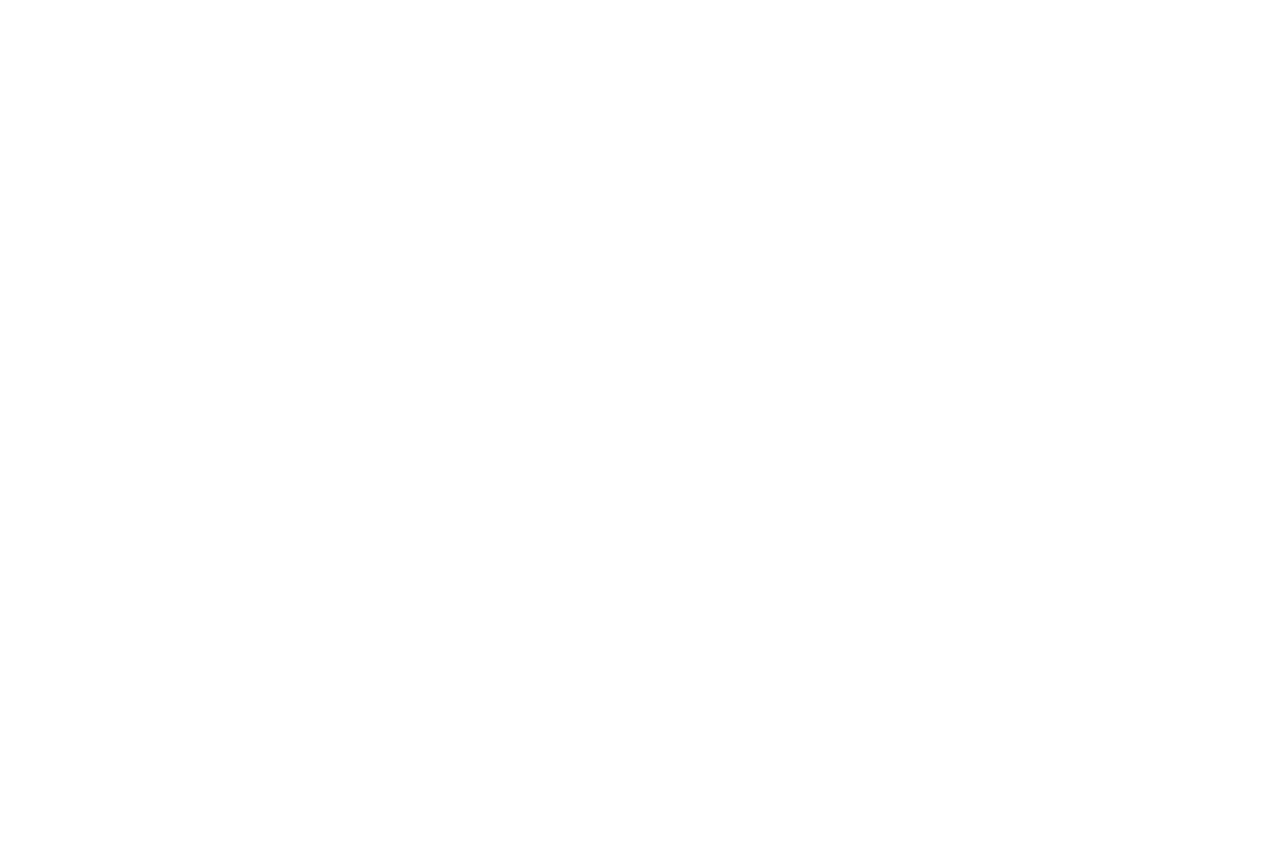
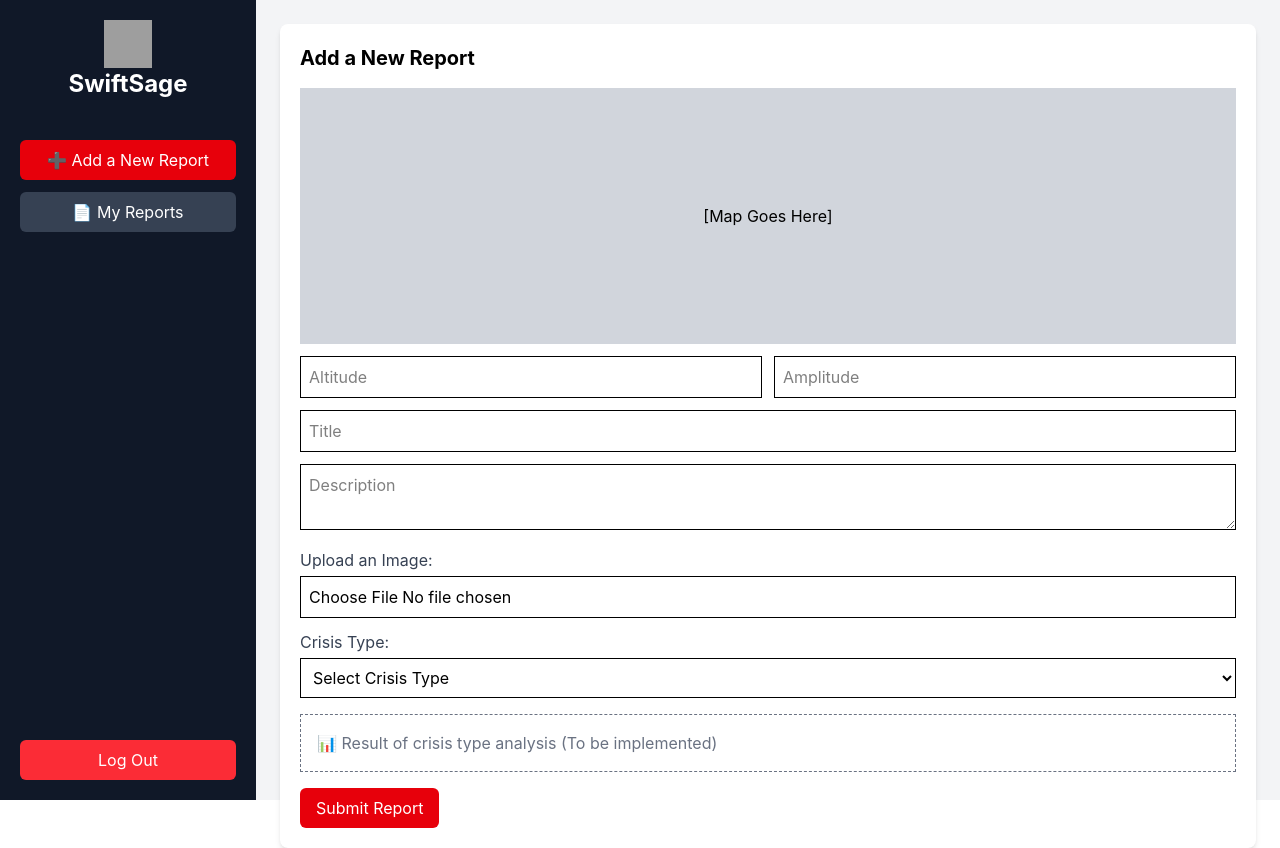
Before and after one commit to mustafaxv7/PFE_2025_SwiftSage, a React (Vite) app in the folder client/: page /dashboard/add-report in a window 1280 px wide. Before the commit this address had no page. Before the commit the page ends 800 px from the top, so only its background shows below. Built offline with nearby package versions, Linux system fonts and the light colour scheme; grey boxes are pictures that could not be loaded.

Commit message:
Added the Dashboard

```diff
--- a/client/package.json
+++ b/client/package.json
@@ -15,6 +15,7 @@
     "express": "^4.21.2",
     "helmet": "^8.1.0",
     "jsonwebtoken": "^9.0.2",
+    "lucide-react": "^0.485.0",
     "pfe_2025_swiftsage": "file:..",
     "react": "^19.0.0",
     "react-dom": "^19.0.0",
--- a/client/src/App.jsx
+++ b/client/src/App.jsx
@@ -1,7 +1,10 @@
 import { BrowserRouter as Router, Routes, Route } from "react-router-dom";
-import LandingPage from "./landingpage/LandingPage";
+import LoginForm from "./components/auth/LoginForm";
 import SignupForm from "./components/auth/SignupForm";
-import LoginForm from "./components/auth/LoginForm.jsx";
+import Dashboard from "./components/dashboard/Dashboard";
+import AddReport from "./components/dashboard/AddReport";
+import MyReports from "./components/dashboard/MyReports";
+import LandingPage from "./components//landingpage/LandingPage.jsx";
 
 function App() {
     return (
@@ -9,8 +12,11 @@ function App() {
             <Routes>
                 <Route path="/" element={<LandingPage />} />
                 <Route path="/signup" element={<SignupForm />} />
-                <Route path="/login" element={<LoginForm/>} />
-
+                <Route path={"/login"} element={<LoginForm />} />
+                <Route path="/dashboard" element={<Dashboard />}>
+                    <Route path="add-report" element={<AddReport />} />
+                    <Route path="my-reports" element={<MyReports />} />
+                </Route>
             </Routes>
         </Router>
     );
--- /dev/null
+++ b/client/src/components/dashboard/AddReport.jsx
@@ -0,0 +1,98 @@
+import {useState} from "react";
+
+const AddReport = () => {
+    const [formData, setFormData] = useState({
+        lat: "",
+        lng: "",
+        altitude: "",
+        amplitude: "",
+        title: "",
+        description: "",
+        crisisType: "",
+        image: null
+    });
+
+    const handleChange = (e) => {
+        setFormData({...formData, [e.target.name]: e.target.value});
+    };
+
+    const handleImageUpload = (e) => {
+        const file = e.target.files[0];
+        setFormData({...formData, image: file});
+    };
+
+    return (
+        <div className="p-5 bg-white rounded-lg shadow-md">
+            <h2 className="text-xl font-bold mb-4">Add a New Report</h2>
+            <div className="w-full h-64 bg-gray-300 flex items-center justify-center">
+                [Map Goes Here]
+            </div>
+
+            <div className="grid grid-cols-2 gap-3 mt-3">
+                <input
+                    type="text"
+                    name="altitude"
+                    placeholder="Altitude"
+                    className="w-full p-2 border"
+                    value={formData.altitude}
+                    onChange={handleChange}
+                />
+                <input
+                    type="text"
+                    name="amplitude"
+                    placeholder="Amplitude"
+                    className="w-full p-2 border"
+                    value={formData.amplitude}
+                    onChange={handleChange}
+                />
+            </div>
+            <input
+                type="text"
+                name="title"
+                placeholder="Title"
+                className="w-full p-2 border mt-3"
+                value={formData.title}
+                onChange={handleChange}
+            />
+            <textarea
+                name="description"
+                placeholder="Description"
+                className="w-full p-2 border mt-3"
+                value={formData.description}
+                onChange={handleChange}
+            ></textarea>
+            <div className="mt-3">
+                <label className="block text-gray-700">Upload an Image:</label>
+                <input
+                    type="file"
+                    accept="image/*"
+                    onChange={handleImageUpload}
+                    className="mt-1 p-2 border w-full"
+                />
+            </div>
+            <div className="mt-3">
+                <label className="block text-gray-700">Crisis Type:</label>
+                <select
+                    name="crisisType"
+                    value={formData.crisisType}
+                    onChange={handleChange}
+                    className="w-full p-2 border mt-1"
+                >
+                    <option value="">Select Crisis Type</option>
+                    <option value="seisme">Séisme</option>
+                    <option value="inondation">Inondation</option>
+                    <option value="feu_industriel">Feu Industriel</option>
+                    <option value="feu_de_foret ">Feu de foret</option>
+                </select>
+            </div>
+            <div className="mt-4 p-4 border border-dashed text-gray-500">
+                <p>📊 Result of crisis type analysis (To be implemented)</p>
+            </div>
+            <button className="mt-4 px-4 py-2 bg-red-600 text-white rounded-md">
+                Submit Report
+            </button>
+        </div>
+    );
+};
+
+export default AddReport;
--- /dev/null
+++ b/client/src/components/dashboard/Dashboard.jsx
@@ -0,0 +1,41 @@
+
+import { useState, useEffect } from "react";
+import { Outlet } from "react-router-dom";
+import { Menu } from "lucide-react";
+import Sidebar from "./Sidebar";
+
+const Dashboard = () => {
+    const [isSidebarOpen, setIsSidebarOpen] = useState(true);
+    const [isMobile, setIsMobile] = useState(window.innerWidth < 768);
+
+    useEffect(() => {
+        const handleResize = () => {
+            setIsMobile(window.innerWidth < 768);
+            setIsSidebarOpen(window.innerWidth >= 768);
+        };
+
+        window.addEventListener("resize", handleResize);
+        return () => window.removeEventListener("resize", handleResize);
+    }, []);
+
+    return (
+        <div className="flex h-screen w-full">
+            {isSidebarOpen && <Sidebar />}
+
+            {isMobile && !isSidebarOpen && (
+                <button
+                    className="absolute top-4 left-4 z-50 bg-gray-800 text-white p-2 rounded-md"
+                    onClick={() => setIsSidebarOpen(true)}
+                >
+                    <Menu size={24} />
+                </button>
+            )}
+
+            <div className="ml-64 p-6 flex-1 min-h-screen bg-gray-100 transition-all">
+                <Outlet />
+            </div>
+        </div>
+    );
+};
+
+export default Dashboard;
--- /dev/null
+++ b/client/src/components/dashboard/MyReports.jsx
@@ -0,0 +1,22 @@
+const MyReports = () => {
+    const reports = [
+        { id: 1, title: "Flood in Nairobi", date: "March 10, 2025" },
+        { id: 2, title: "Earthquake in Mexico", date: "March 15, 2025" }
+    ];
+
+    return (
+        <div className="p-5 bg-white rounded-lg shadow-md">
+            <h2 className="text-xl font-bold mb-4">My Reports</h2>
+
+            <ul>
+                {reports.map(report => (
+                    <li key={report.id} className="p-3 border-b">
+                        <strong>{report.title}</strong> - {report.date}
+                    </li>
+                ))}
+            </ul>
+        </div>
+    );
+};
+
+export default MyReports;
--- /dev/null
+++ b/client/src/components/dashboard/Sidebar.jsx
@@ -0,0 +1,37 @@
+import { useNavigate } from "react-router-dom";
+import Logo from "../../assets/Logo.jpg";
+
+const Sidebar = () => {
+    const navigate = useNavigate();
+
+    const handleLogout = () => {
+        localStorage.removeItem("authToken");
+        navigate("/", { replace: true });
+    };
+
+    return (
+        <div className="w-64 h-screen bg-gray-900 text-white flex flex-col p-5 fixed">
+
+            <div className="mb-10 text-center">
+                <img src={Logo} alt="Logo" className="w-12 h-12 mx-auto" />
+                <h1 className="text-2xl font-bold">SwiftSage</h1>
+            </div>
+
+            <button className="mb-3 px-4 py-2 bg-red-600 rounded-md hover:bg-red-700" onClick={() => navigate("/dashboard/add-report")}>
+                ➕ Add a New Report
+            </button>
+
+            <button className="mb-3 px-4 py-2 bg-gray-700 rounded-md hover:bg-gray-600" onClick={() => navigate("/dashboard/my-reports")}>
+                📄 My Reports
+            </button>
+
+            <div className="mt-auto">
+                <button className="w-full px-4 py-2 bg-red-500 rounded-md hover:bg-red-700" onClick={handleLogout}>
+                    Log Out
+                </button>
+            </div>
+        </div>
+    );
+};
+
+export default Sidebar;
--- a/client/src/layout/Navbar.jsx
+++ b/client/src/components/layout/Navbar.jsx
@@ -1,5 +1,5 @@
 import { Link } from "react-router-dom";
-import Logo from "../assets/Logo.png";
+import Logo from "../../assets/Logo.png";
 
 const Navbar = () => {
     return (
```
Also changed, not shown: client/src/components/landingpage/LandingPage.jsx (renamed from client/src/landingpage/LandingPage.jsx), 1 other file (tests, documents, lock files or other folders).
